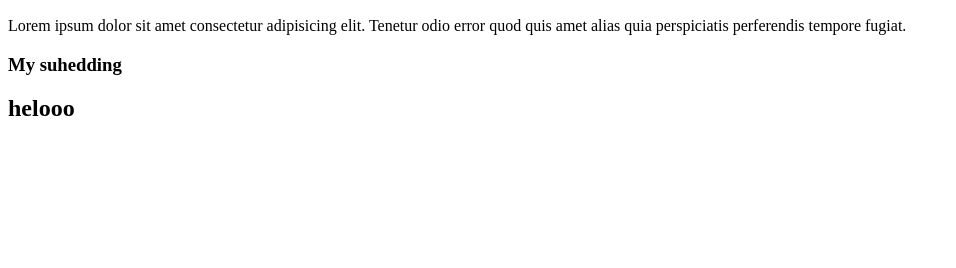
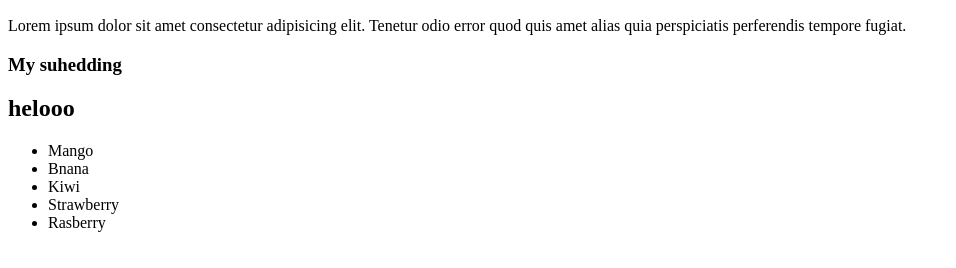
Before and after one commit to Shailaanerao/scratchProject, a plain HTML site: page index.html in a window 1280 px wide. Shown: the part 110-378 px from the top of the page, without its empty margins (0-956 px from the left). Drawn offline with Linux system fonts and the light colour scheme.

Commit message:
added ul tag

```diff
--- a/index.html
+++ b/index.html
@@ -13,5 +13,13 @@
     <h3>My suhedding</h3>
 
     <h2>helooo</h2>
+
+    <ul>
+        <li>Mango</li>
+        <li>Bnana</li>
+        <li>Kiwi</li>
+        <li>Strawberry</li>
+        <li>Rasberry</li>
+    </ul>
 </body>
 </html>
```
